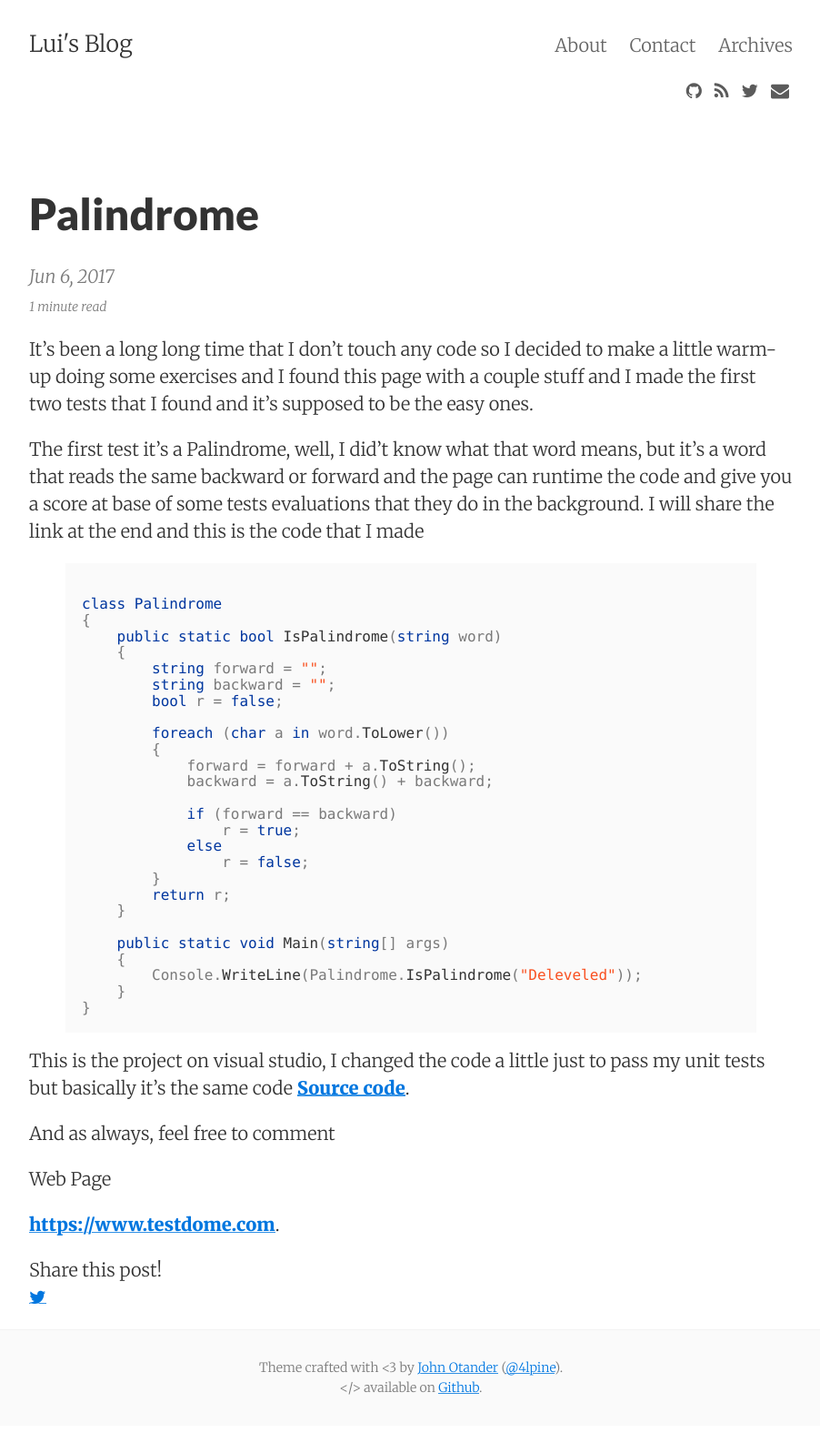
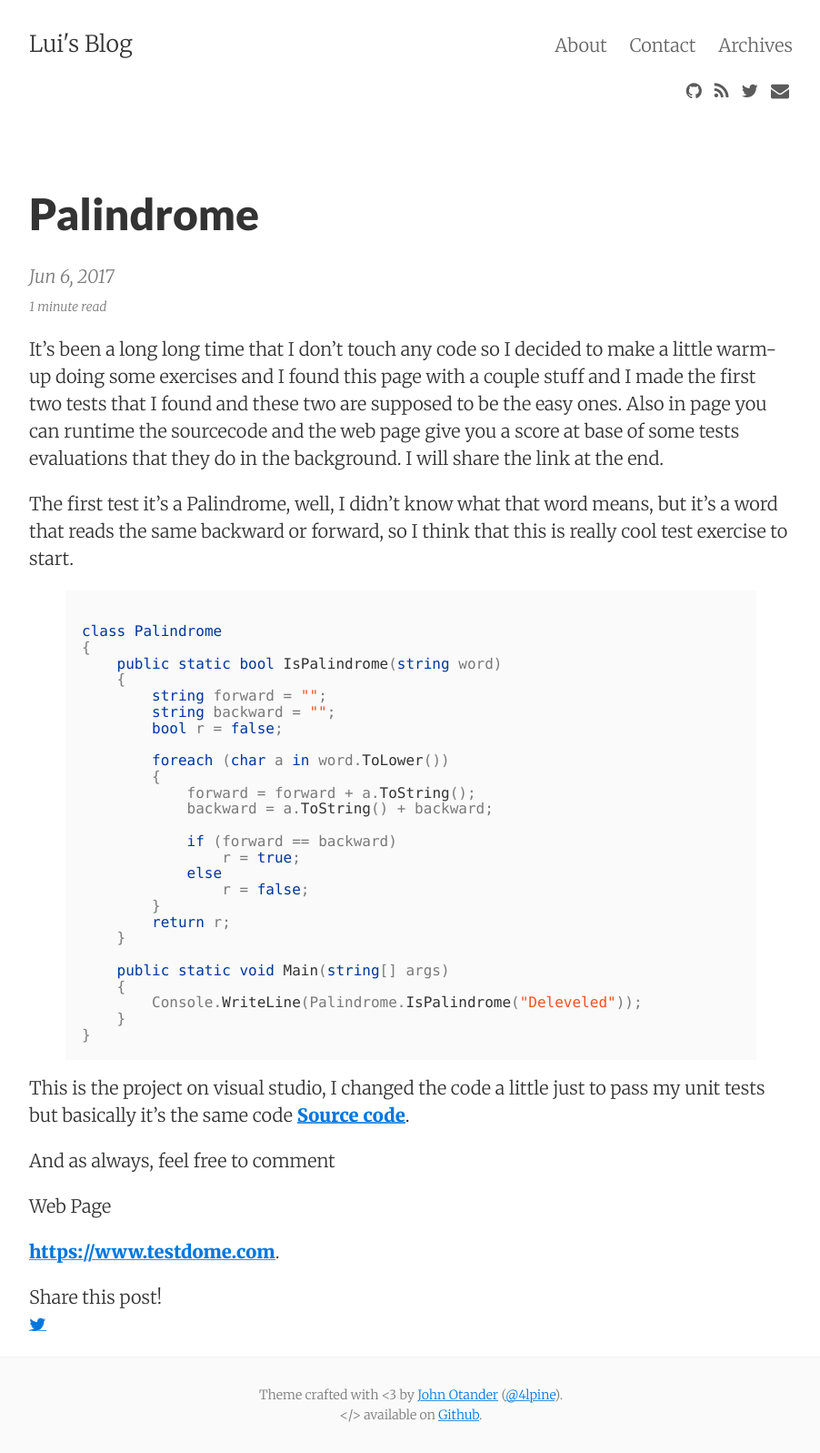
Before and after one commit to lvasquez/lvasquez.github.io, a Jekyll site: the page built from _posts/2017-06-06-Palindrome.md, in a window 1280 px wide. Shown: the whole page at 91% size, without its empty margins (188-1090 px from the left). Built offline with Jekyll 4.4.1, drawn with Linux system fonts in a browser that asks for light colours; nearby versions of some CDN libraries; comment, search, counter and statistics services are not loaded; before the commit the page ends 1567 px from its top, so only the background shows below that.

Commit message:
Fixing grammar description
Fixing grammar description, omg thanks god I checked twice

```diff
--- a/_posts/2017-06-06-Palindrome.md
+++ b/_posts/2017-06-06-Palindrome.md
@@ -11,9 +11,9 @@ tags:
 - csharp
 ---
 
-It's been a long long time that I don't touch any code so I decided to make a little warm-up doing some exercises and I found this page with a couple stuff and I made the first two tests that I found and it's supposed to be the easy ones.
+It's been a long long time that I don't touch any code so I decided to make a little warm-up doing some exercises and I found this page with a couple stuff and I made the first two tests that I found and these two are supposed to be the easy ones. Also in page you can runtime the sourcecode and the web page give you a score at base of some tests evaluations that they do in the background. I will share the link at the end.
 
-The first test it's a Palindrome, well, I did't know what that word means, but it's a word that reads the same backward or forward and the page can runtime the code and give you a score at base of some tests evaluations that they do in the background. I will share the link at the end and this is the code that I made
+The first test it's a Palindrome, well, I didn't know what that word means, but it's a word that reads the same backward or forward, so I think that this is really cool test exercise to start.
 
 {% highlight csharp %}
 class Palindrome
```
